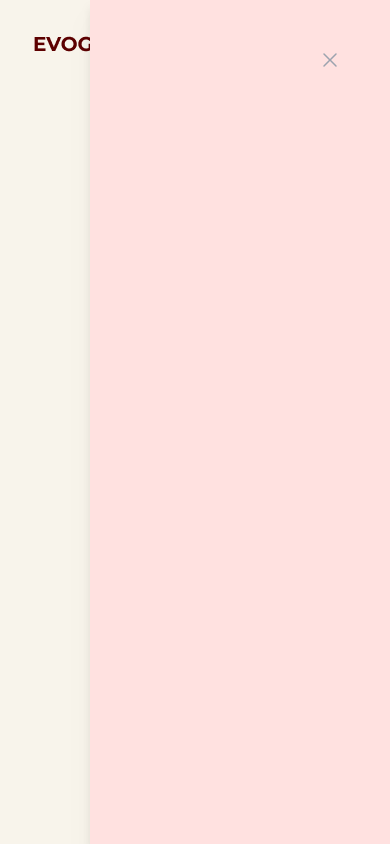
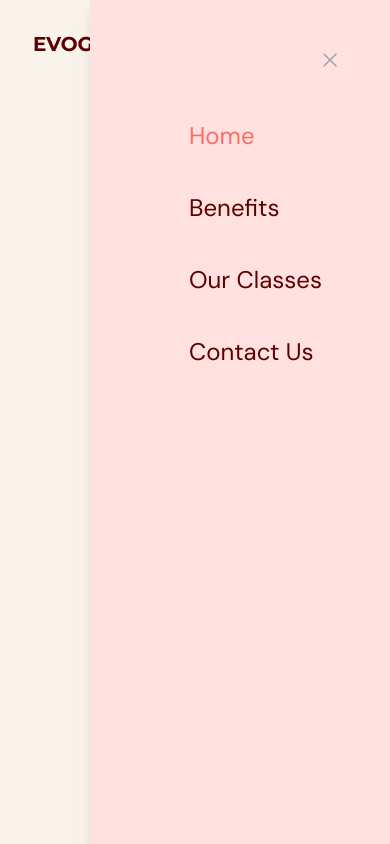
Before and after one commit to platisam/TS_FitnessApp, a React (Vite) app: page / in a window 390 px wide. Both pictures are taken after a click on the button 337 px from the left and 44 px from the top of the page. Built offline with nearby package versions, Linux system fonts and the light colour scheme.

Commit message:
adding menu items to mobile menu

```diff
--- a/src/scenes/navbar/index.tsx
+++ b/src/scenes/navbar/index.tsx
@@ -77,6 +77,30 @@ const Navbar = ({ selectedPage, setSelectedPage }: Props) => {
               <XMarkIcon className="h-6 w-6 text-gray-400" />
             </button>
           </div>
+
+          {/* MENU ITEMS */}
+          <div className="ml-[33%] flex flex-col gap-10 text-2xl">
+            <Link
+              page="Home"
+              selectedPage={selectedPage}
+              setSelectedPage={setSelectedPage}
+            />
+            <Link
+              page="Benefits"
+              selectedPage={selectedPage}
+              setSelectedPage={setSelectedPage}
+            />
+            <Link
+              page="Our Classes"
+              selectedPage={selectedPage}
+              setSelectedPage={setSelectedPage}
+            />
+            <Link
+              page="Contact Us"
+              selectedPage={selectedPage}
+              setSelectedPage={setSelectedPage}
+            />
+          </div>
         </div>
       )}
     </nav>
```
